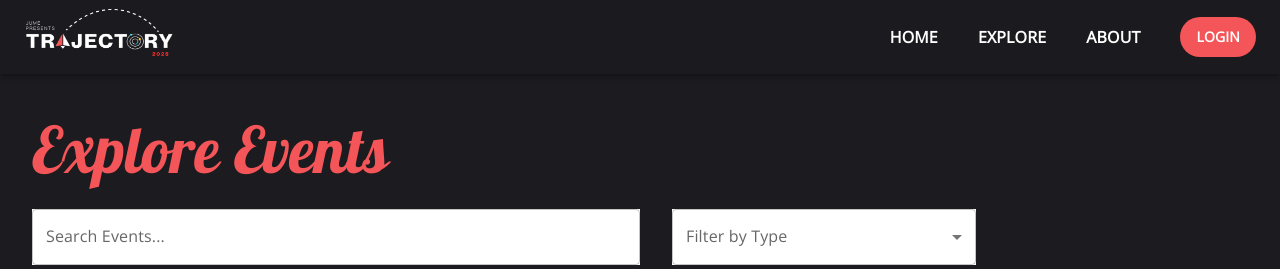
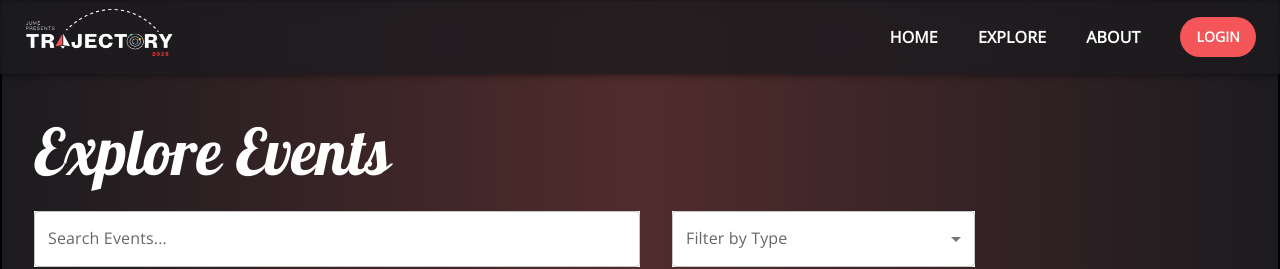
Before and after one commit to naby001/trajectory, a React (Vite) app in the folder t1/frontend/: page /explore in a window 1280 px wide. Shown: the top 269 px of the page. Built offline with nearby package versions, Linux system fonts and the light colour scheme.

Commit message:
gradient done

```diff
--- a/t1/frontend/src/pages/about.jsx
+++ b/t1/frontend/src/pages/about.jsx
@@ -59,7 +59,7 @@ export function About() {
     <Box
       ref={sectionRef}
       sx={{
-        background: 'linear-gradient(90deg, #1C1B1F 0%, rgb(187, 83, 84) 50%, #1C1B1F 100%)', // Updated gradient background
+        background: 'linear-gradient(90deg, #1C1B1F 0%, rgb(81, 44, 44) 50%, #1C1B1F 100%)', // Updated gradient background
         minHeight: '100vh',
         py: 8,
         color: 'white', // Set font color to white
--- a/t1/frontend/src/pages/explore.jsx
+++ b/t1/frontend/src/pages/explore.jsx
@@ -384,17 +384,18 @@ export function Explore() {
           px: 4,
           py: 8,
           paddingTop: "8%",
-
           pt: { xs: 10, md: 14 },
           pb: { xs: 2, md: 10 },
-          background: "#1C1B1F",
+          background: 'linear-gradient(90deg, #1C1B1F 0%, rgb(81, 44, 44) 50%, #1C1B1F 100%)',
+          zIndex: 1, // Added z-index
+          border: "2px solid black", // Added black border
         }}
       >
         <Typography
           variant="h1"
           component="h1"
           gutterBottom
-          sx={{ color: "#F45558", fontSize: { xs: "2rem", md: "4rem" } }}
+          sx={{ color: "white", fontSize: { xs: "2rem", md: "4rem" } }}
         >
           Explore Events
         </Typography>
@@ -436,17 +437,16 @@ export function Explore() {
             </Select>
           </FormControl>
         </Box>
-        <Grid container spacing={3}>
+        <Grid container spacing={4} sx={{ px: 6, py: 4 }}> {/* Increased padding */}
           {filteredEvents.map((event, index) => (
-            <Grid item xs={12} md={6} lg={4} key={event.id}>
+            <Grid item xs={12} md={6} key={event._id}> {/* 2 cards per row */}
               <Card
                 id={`event-${event._id}`}
                 ref={(el) => (cardRefs.current[index] = el)}
                 sx={{
                   borderRadius: "15px",
                   overflow: "hidden",
-                  backgroundColor: "rgba(255, 255, 255, 0.1)",
-                  backdropFilter: "blur(10px)",
+                  backgroundColor: "#1C1B1F",
                   transition: "transform 0.3s ease, box-shadow 0.3s ease",
                   height: "100%",
                   display: "flex",
```
